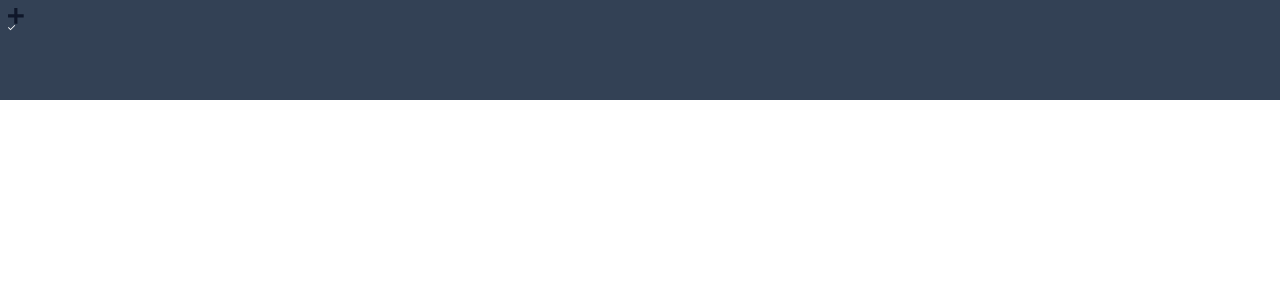
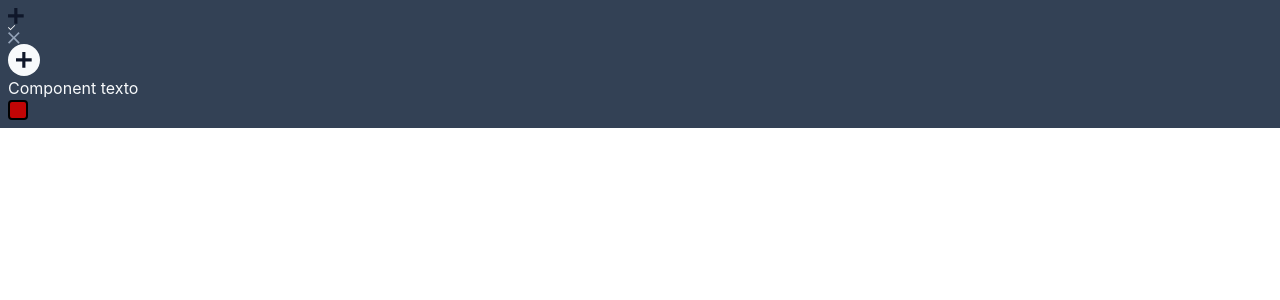
Before and after one commit to michaelprocha/todo-json-server, a React (Vite) app: page / in a window 1280 px wide. Shown: the top 300 px of the page. Built offline with nearby package versions, Linux system fonts and the light colour scheme.

Commit message:
fix components type, add XIcon component and wip CheckBox Component

```diff
--- a/src/App.tsx
+++ b/src/App.tsx
@@ -1,11 +1,19 @@
 import CheckIcon from "./components/icons/CheckIcon";
 import PlusIcon from "./components/icons/PlusIcon";
+import XIcon from "./components/icons/XIcon";
+import AddButton from "./components/AddButton";
+import Text from "./components/Text";
+import CheckBox from "./components/CheckBox";
 
 function App() {
 	return (
 		<div className="bg-blue-light p-2 min-h-25">
 			<PlusIcon />
 			<CheckIcon />
+			<XIcon />
+			<AddButton />
+			<Text>Component texto</Text>
+			<CheckBox />
 		</div>
 	);
 }
--- /dev/null
+++ b/src/components/AddButton.tsx
@@ -0,0 +1,36 @@
+import { tv, type VariantProps } from "tailwind-variants";
+import PlusIcon from "./icons/PlusIcon";
+import type { ComponentProps } from "react";
+import { twMerge } from "tailwind-merge";
+
+const addButtonVariant = tv({
+	base: `flex items-center justify-center rounded-2xl cursor-pointer`,
+	variants: {
+		color: {
+			primary: "bg-white",
+		},
+		size: {
+			md: "h-8 w-8",
+		},
+	},
+	defaultVariants: {
+		color: "primary",
+		size: "md",
+	},
+});
+
+type AddButtonProps = Omit<ComponentProps<"button">, keyof VariantProps<typeof addButtonVariant>> &
+	VariantProps<typeof addButtonVariant> & {
+		iconColor?: ComponentProps<typeof PlusIcon>["color"];
+		iconSize?: ComponentProps<typeof PlusIcon>["size"];
+	};
+
+function AddButton({ color, size, className, iconColor, iconSize, ...props }: AddButtonProps) {
+	return (
+		<button className={twMerge(addButtonVariant({ color, size }), className)} {...props}>
+			<PlusIcon color={iconColor} size={iconSize} />
+		</button>
+	);
+}
+
+export default AddButton;
--- /dev/null
+++ b/src/components/CheckBox.tsx
@@ -0,0 +1,55 @@
+import { type ComponentProps, useState } from "react";
+import { twMerge } from "tailwind-merge";
+import { tv, type VariantProps } from "tailwind-variants";
+import CheckIcon from "./icons/CheckIcon";
+
+const checkBoxVariants = tv({
+	base: ` rounded-sm border-2 border-gray-300 flex items-center justify-center
+          peer-checked:bg-blue-600 peer-checked:border-blue-600
+          peer-focus-visible:ring-2 peer-focus-visible:ring-blue-400 peer-focus-visible:ring-offset-2
+          group-hover:border-blue-400`,
+	variants: {
+		color: {
+			primary: "bg-[#c20505]",
+		},
+		size: {
+			md: "size-5",
+		},
+	},
+	defaultVariants: {
+		color: "primary",
+		size: "md",
+	},
+});
+
+type CheckBoxProps = Omit<ComponentProps<"input">, keyof VariantProps<typeof checkBoxVariants>> &
+	VariantProps<typeof checkBoxVariants> & {
+		checkColor: ComponentProps<typeof CheckIcon>["color"];
+		checkSize: ComponentProps<typeof CheckIcon>["size"];
+	};
+
+function CheckBox({ color, size, className, ...props }: CheckBoxProps) {
+	const [completed, setCompleted] = useState<boolean>(false);
+
+	function completedTask() {
+		setCompleted((currentValue) => !currentValue);
+	}
+
+	console.log(completed);
+
+	return (
+		<label className="flex items-center gap-3 cursor-pointer group">
+			<div className="relative" onClick={() => completedTask()}>
+				{/* Input escondido mas funcional */}
+				<input type="checkbox" className="peer sr-only" />
+
+				{/* O "Box" customizado */}
+				<div className={twMerge(checkBoxVariants({ color, size }), className)} {...props}>
+					{completed === true ? <CheckIcon /> : ""}
+				</div>
+			</div>
+		</label>
+	);
+}
+
+export default CheckBox;
--- a/src/components/icons/CheckIcon.tsx
+++ b/src/components/icons/CheckIcon.tsx
@@ -18,9 +18,9 @@ const checkIconVariants = tv({
 });
 
 type CheckIconProps = VariantProps<typeof checkIconVariants> &
-	SVGProps<SVGSVGElement> & {
+	Omit<SVGProps<SVGSVGElement>, keyof VariantProps<typeof checkIconVariants>> & {
 		className?: string;
-	} & Omit<SVGProps<SVGSVGElement>, keyof VariantProps<typeof checkIconVariants>>;
+	};
 
 function CheckIcon({ color, size, className, ...props }: CheckIconProps) {
 	return (
--- /dev/null
+++ b/src/components/icons/XIcon.tsx
@@ -0,0 +1,39 @@
+import type { SVGProps } from "react";
+import { twMerge } from "tailwind-merge";
+import { tv, type VariantProps } from "tailwind-variants";
+
+const plusIconVariants = tv({
+	variants: {
+		color: {
+			grey: "text-grey",
+		},
+		size: {
+			md: "size-3",
+		},
+	},
+	defaultVariants: {
+		color: "grey",
+		size: "md",
+	},
+});
+
+type PlusIconProps = VariantProps<typeof plusIconVariants> &
+	Omit<SVGProps<SVGSVGElement>, keyof VariantProps<typeof plusIconVariants>> & {
+		className?: string;
+	};
+
+function PlusIcon({ color, size, className, ...props }: PlusIconProps) {
+	return (
+		<svg
+			viewBox="0 0 12 12"
+			fill="currentColor"
+			xmlns="http://www.w3.org/2000/svg"
+			className={twMerge(plusIconVariants({ color, size }), className)}
+			{...props}
+		>
+			<path d="M1.16667 11.6667L0 10.5L4.66667 5.83333L0 1.16667L1.16667 0L5.83333 4.66667L10.5 0L11.6667 1.16667L7 5.83333L11.6667 10.5L10.5 11.6667L5.83333 7L1.16667 11.6667Z" />
+		</svg>
+	);
+}
+
+export default PlusIcon;
```
